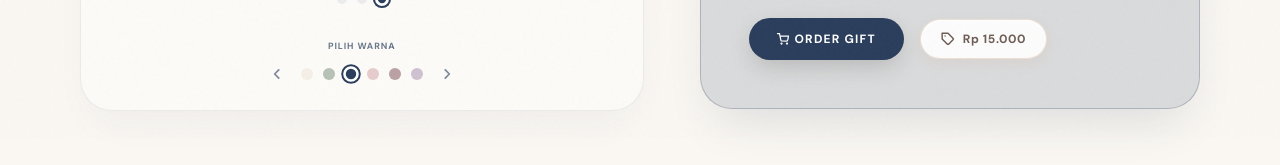
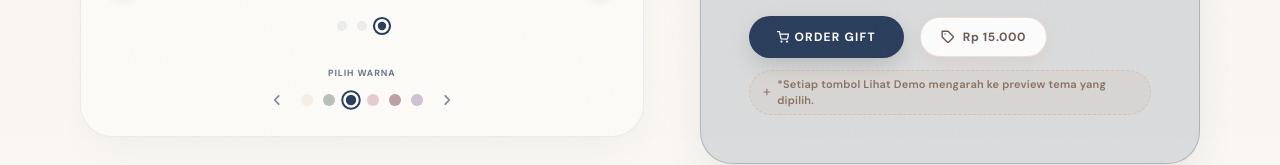
Before and after one commit to detectivecrewze/for-you-always, a Next.js app: page /catalog/letter in a window 1280 px wide. Shown: the part 662-827 px from the top of the page. Built offline with nearby package versions, Linux system fonts and the light colour scheme.

Commit message:
feat(catalog/letter): add hint explaining dynamic demo links

```diff
--- a/app/(landing)/catalog/letter/page.tsx
+++ b/app/(landing)/catalog/letter/page.tsx
@@ -56,6 +56,7 @@ export default function LetterCatalogPage() {
                             ]}
                             price="Rp 15.000"
                             demoLink="https://letter.for-you-always.my.id/ribbon/letter-test"
+                            addonText="*Setiap tombol Lihat Demo mengarah ke preview tema yang dipilih."
 
                             fallbackImgSrc="https://cdn.for-you-always.my.id/1777883950201-eede1i.webp"
                             mediaType="image"
```
